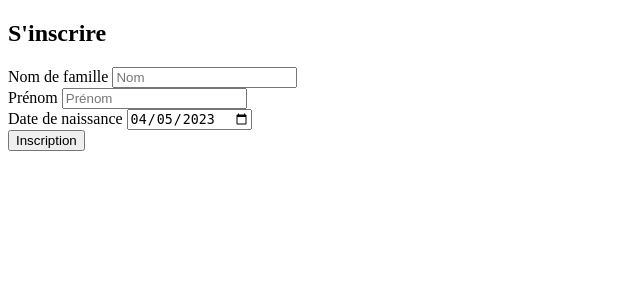
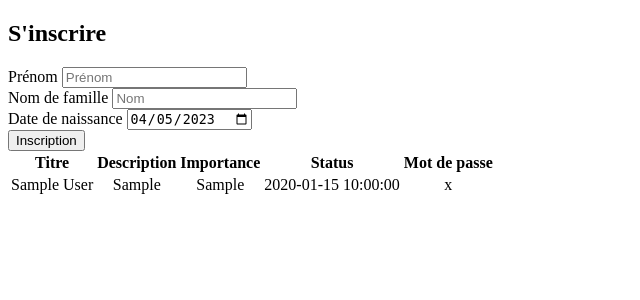
Before and after one commit to kiloutyg/backbddtest, a PHP site: page / in a window 1280 px wide. Shown: the top 300 px of the page, without its empty margins (0-640 px from the left). Run offline with PHP 8.4, Linux system fonts and the light colour scheme; tables that the repository leaves empty or names only in its code hold one stand-in row (values such as "Sample post").

Commit message:
add users list

```diff
--- a/functions/register.php
+++ b/functions/register.php
@@ -13,6 +13,10 @@ $zodiac = manageZodiacSign($birthdate);
 if ($_POST) {
     if (empty($lastName)) {
         echo 'Veuillez renseigner votre nom';
+    } else if (preg_match('~[0-9]+~', $lastName)) {
+        echo 'Veuillez retirer les nombres de votre nom de famille';
+    } else if (preg_match('~[0-9]+~', $firstName)) {
+        echo 'Veuillez retirer les nombres de votre prénom';
     } else if (empty($firstName)) {
         echo 'Veuillez renseigner votre prénom';
     } else {
--- /dev/null
+++ b/functions/retrieveUsers.php
@@ -0,0 +1,12 @@
+<?php
+
+include('database.php');
+
+function find_users($db)
+{
+    $request_string = "SELECT * FROM users";
+    $request = $db->prepare($request_string);
+    $request->execute();
+
+    return $request;
+}
--- a/index.php
+++ b/index.php
@@ -13,12 +13,12 @@
         <div id="register-form">
             <h2>S'inscrire</h2>
             <div class="connect">
+                <label for="name">Prénom</label>
+                <input id="register-name" type="text" name="name" placeholder="Prénom">
+            </div>
+            <div class="connect">
                 <label for="lastname">Nom de famille</label>
                 <input id="register-lastname" type="text" name="lastname" placeholder="Nom">
-            </div>
-            <div class="connect">
-                <label for="name">Prénom</label>
-                <input id="register-name" type="text" name="name" placeholder="Prénom">
             </div>
             <div>
                 <label for="calendar">Date de naissance</label>
@@ -28,4 +28,33 @@
         </div>
     </form>
 
+    <?php
+    include('functions/retrieveUsers.php');
+    // init the table with user's tasks
+    $results = find_users($db);
+    ?>
+    <table>
+        <tr>
+            <th>Titre</th>
+            <th>Description</th>
+            <th>Importance</th>
+            <th>Status</th>
+            <th>Mot de passe</th>
+        </tr>
+        <?php
+        // get the values from the existing tasks
+        foreach ($results as $value) {
+        ?>
+            <tr style="text-align:center">
+                <td><?= $value["name"]; ?></td>
+                <td><?= $value["first_name"]; ?></td>
+                <td><?= $value["astrological_sign"]; ?></td>
+                <td><?= $value["date_of_birth"]; ?></td>
+                <td><?= $value["password"]; ?></td>
+            </tr>
+        <?php
+        }
+        ?>
+    </table>
+
 </body>
```
